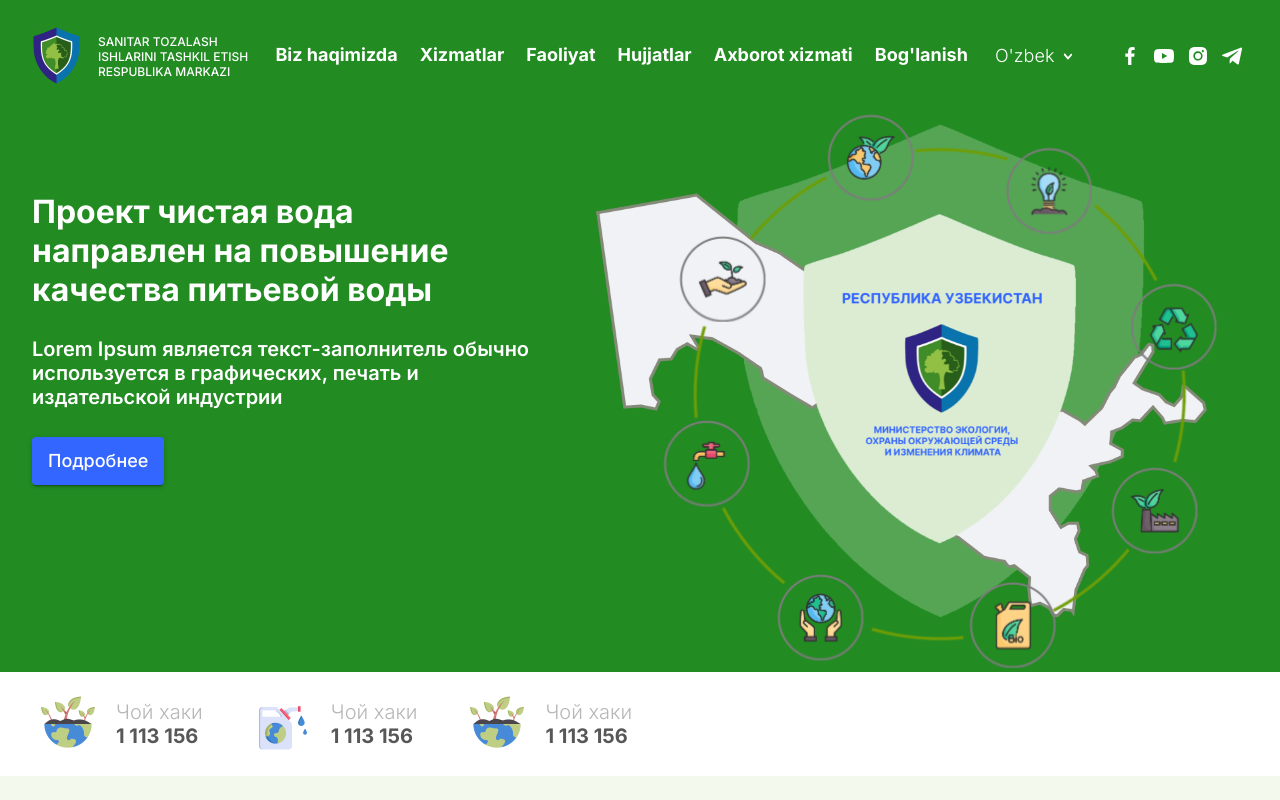
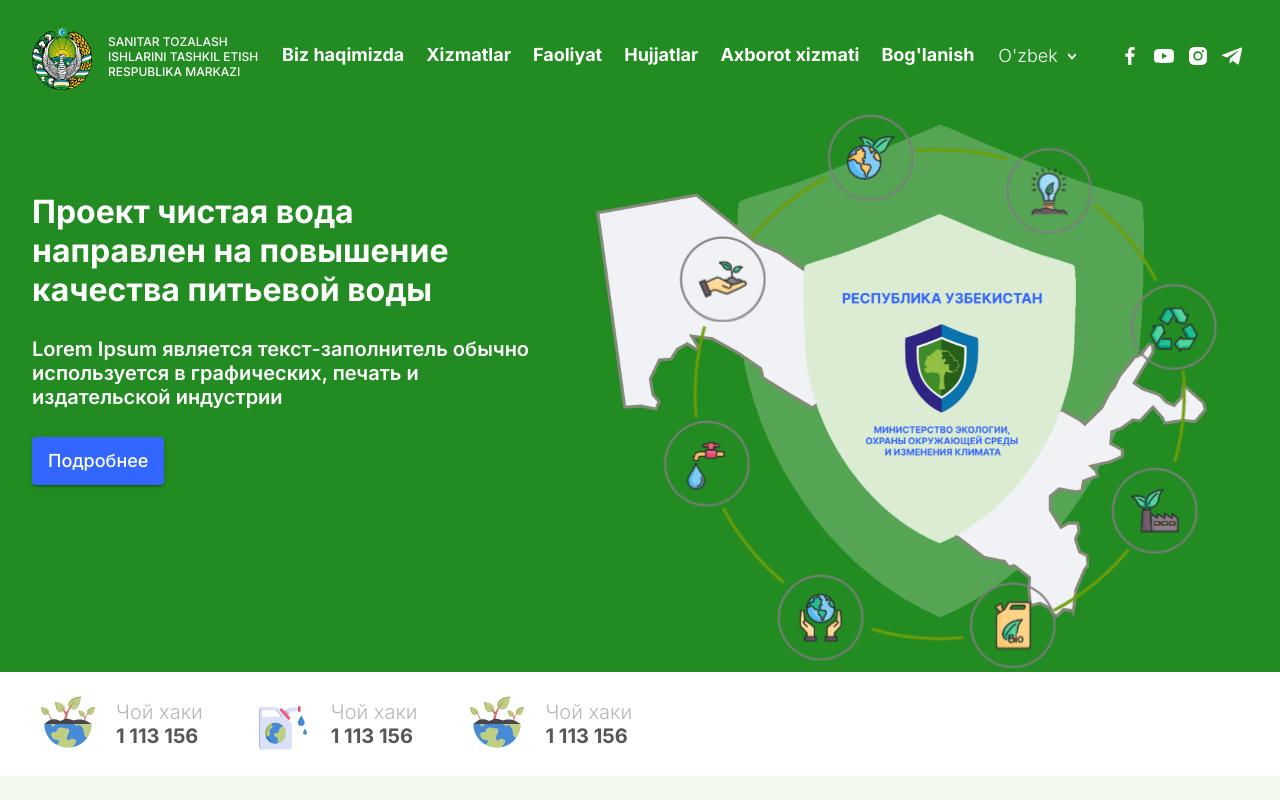
Before and after one commit to Khojiakbar-007/ecology-min, a Next.js app: page / in a window 1280 px wide. Built offline with nearby package versions, Linux system fonts and the light colour scheme.

Commit message:
changed management, updated logo

```diff
--- a/src/pages/about/management.tsx
+++ b/src/pages/about/management.tsx
@@ -1,11 +1,11 @@
 import { managementData } from 'shared/managementData';
-import ManagementSection from 'widgets/about/management';
+import ManagementSection from 'widgets/about/regional-management';
 
 managementData;
 const Management = () => {
   return (
     <>
-      <ManagementSection />
+      <ManagementSection isHigh />
     </>
   );
 };
--- a/src/widgets/footer/index.tsx
+++ b/src/widgets/footer/index.tsx
@@ -4,6 +4,7 @@
 import { IconButton, IconButtonProps } from '@mui/material';
 // prettier-ignore
 import { BiLogoFacebook, BiLogoInstagramAlt, BiLogoTelegram, BiLogoYoutube } from 'react-icons/bi';
+import logoImg from 'shared/assets/logo-state-emblem.webp';
 
 const Footer = () => {
   return (
@@ -13,7 +14,7 @@
           <Link href='/'>
             <div className={`${s.logo} d-flex-row`}>
               <div className={s.imgCont}>
-                <img src='/images/logo.png' alt='ecology logo' />
+                <img src={logoImg.src} alt='ecology logo' />
               </div>
               <p>
                 Sanitar Tozalash <br /> ishlarini tashkil etish <br />{' '}
--- a/src/widgets/header/header.module.scss
+++ b/src/widgets/header/header.module.scss
@@ -16,7 +16,7 @@
     gap: 1rem;
 
     .imgCont {
-      width : 50px;
+      width : 60px;
       height: 58px;
     }
 
--- a/src/widgets/header/index.tsx
+++ b/src/widgets/header/index.tsx
@@ -7,6 +7,7 @@
 import { IconButton } from '@mui/material';
 import { useRouter } from 'next/router';
 import LinkItem from './link-item';
+import logoImg from 'shared/assets/logo-state-emblem.webp';
 
 const allLinks = [
   {
@@ -56,7 +57,7 @@
         <Link href='/'>
           <div className={`${s.logo} d-flex-row`}>
             <div className={s.imgCont}>
-              <img src='/images/logo.png' alt='ecology logo' />
+              <img src={logoImg.src} alt='ecology logo' />
             </div>
             <p>
               Sanitar Tozalash <br /> ishlarini tashkil etish <br /> Respublika
```
Also changed, not shown: src/pages/about/regional-management.tsx (+8 -1 lines), src/shared/managementData.ts (+15 -1 lines), src/widgets/about/regional-management/index.tsx (renamed from src/widgets/about/management/index.tsx, +6 -4 lines), src/shared/assets/logo-state-emblem.webp (added), src/widgets/about/regional-management/management.module.scss (renamed from src/widgets/about/management/management.module.scss), 1 other file (tests, documents, lock files or other folders).
